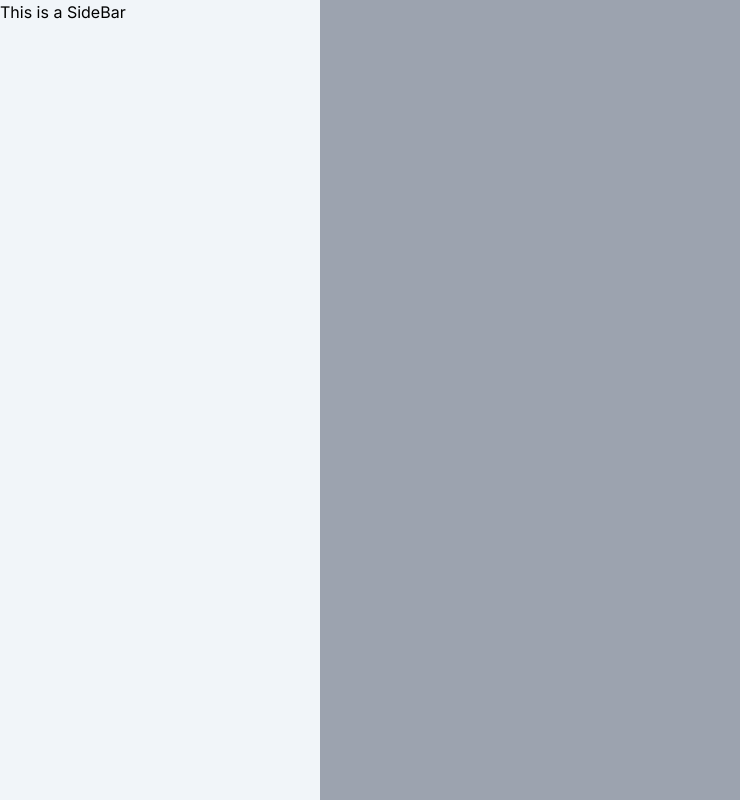
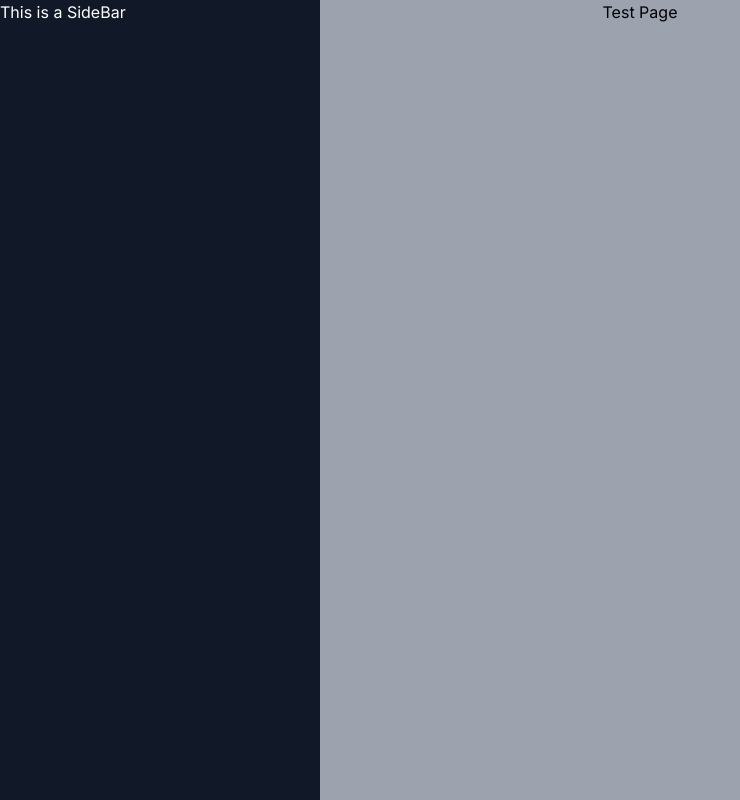
Before and after one commit to Prabhatgrg/portfolio, a Next.js app: page / in a window 1280 px wide. Shown: the whole page, without its empty margins (0-740 px from the left). Built offline with nearby package versions, Linux system fonts and the light colour scheme.

Commit message:
SideBar Creation Start

```diff
--- a/app/Components/SideBar.tsx
+++ b/app/Components/SideBar.tsx
@@ -2,8 +2,8 @@ import React from "react";
 
 const SideBar = () => {
   return (
-    <aside className="bg-slate-100 flex flex-col h-screen fixed w-1/4">
-      <h1>This is a SideBar</h1>
+    <aside className="bg-[#111827] flex flex-col h-screen fixed w-1/4">
+      <h1 className="text-white">This is a SideBar</h1>
     </aside>
   );
 };
--- a/app/page.tsx
+++ b/app/page.tsx
@@ -1,12 +1,14 @@
-import Image from 'next/image'
-import NavBar from '@/Components/NavBar'
-import SideBar from '@/Components/SideBar'
+import Image from "next/image";
+import NavBar from "@/Components/NavBar";
+import SideBar from "@/Components/SideBar";
 
 export default function Home() {
   return (
-    <main className='bg-gray-400 h-screen'>
+    <>
       <SideBar />
-      {/* <h1>Test Page</h1> */}
-    </main>
-  )
+      <main className="bg-gray-400 h-screen flex justify-center">
+        <p>Test Page</p>
+      </main>
+    </>
+  );
 }
```
